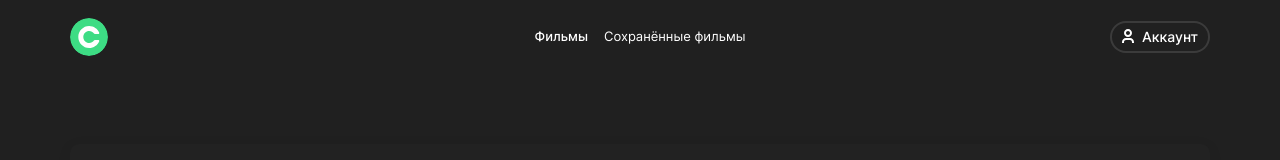
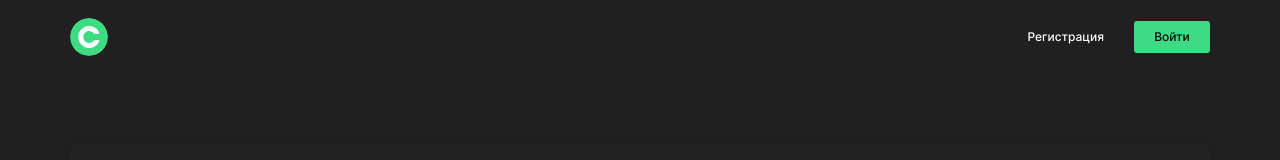
Before and after one commit to chepash/movies-explorer-frontend, a React (Create React App) app: page /movies in a window 1280 px wide. Shown: the top 160 px of the page. Built offline with nearby package versions, Linux system fonts and the light colour scheme; a web font is replaced by a local one.

Commit message:
feat: add temp function for change state loggedIn on key L

```diff
--- a/src/components/App.js
+++ b/src/components/App.js
@@ -1,4 +1,5 @@
 import { Routes, Route, Navigate } from 'react-router-dom';
+import { useEffect, useState } from 'react';
 
 import Header from './Header/Header';
 import Main from './Main/Main';
@@ -7,6 +8,23 @@ import Movies from './Movies/Movies';
 import Footer from './Footer/Footer';
 
 function App() {
+  const [loggedIn, setLoggedIn] = useState(false);
+
+  // Временная функция для переключения между состояниями loggedIn
+  useEffect(() => {
+    const handleKeyDown = (event) => {
+      if (event.code === 'KeyL' || event.code === 'KeyД') {
+        setLoggedIn(!loggedIn);
+      }
+    };
+
+    document.addEventListener('keydown', handleKeyDown);
+
+    return () => {
+      document.removeEventListener('keydown', handleKeyDown);
+    };
+  }, [loggedIn]);
+
   function scrollToSection() {
     const section = document.querySelector(`.about-project`);
 
@@ -20,7 +38,7 @@ function App() {
 
   return (
     <>
-      <Header />
+      <Header loggedIn={loggedIn} />
 
       <Routes>
         <Route path="/" element={<Main onAnchorBtnClick={scrollToSection} />} />
--- a/src/components/Header/Header.js
+++ b/src/components/Header/Header.js
@@ -3,7 +3,7 @@ import logoImage from '../../images/header__logo.svg';
 import HamburgerButton from '../HamburgerButton/HamburgerButton';
 import Navigation from '../Navigation/Navigation';
 
-function Header() {
+function Header({ loggedIn }) {
   const location = useLocation();
   const navigate = useNavigate();
   const isHomePage = location.pathname === '/';
@@ -19,8 +19,8 @@ function Header() {
           alt="Логотип"
           title="Вернуться на главную"
         />
-        <Navigation />
-        <HamburgerButton />
+        <Navigation loggedIn={loggedIn} />
+        {loggedIn && <HamburgerButton />}
       </div>
     </header>
   );
--- a/src/components/Navigation/Navigation.js
+++ b/src/components/Navigation/Navigation.js
@@ -1,11 +1,9 @@
 import { NavLink } from 'react-router-dom';
 
-function Navigation() {
-  const isLoggedIn = true;
-
+function Navigation({ loggedIn }) {
   return (
     <>
-      {!isLoggedIn && (
+      {!loggedIn && (
         <nav className="nav">
           <NavLink
             className="page__link nav__link nav__link_type_sign-up"
@@ -22,7 +20,7 @@ function Navigation() {
         </nav>
       )}
 
-      {isLoggedIn && (
+      {loggedIn && (
         <nav className="nav nav_hidden">
           <div className="nav__wrapper">
             <NavLink
```
